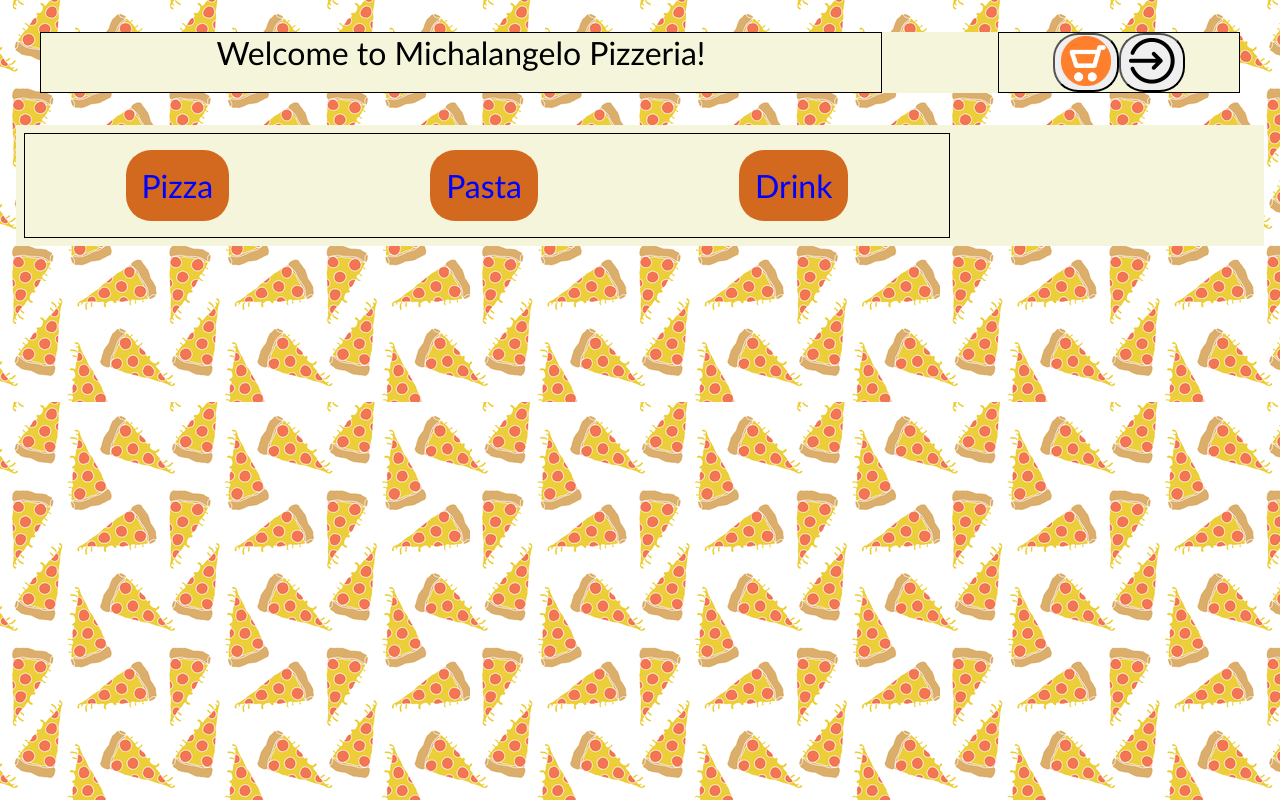
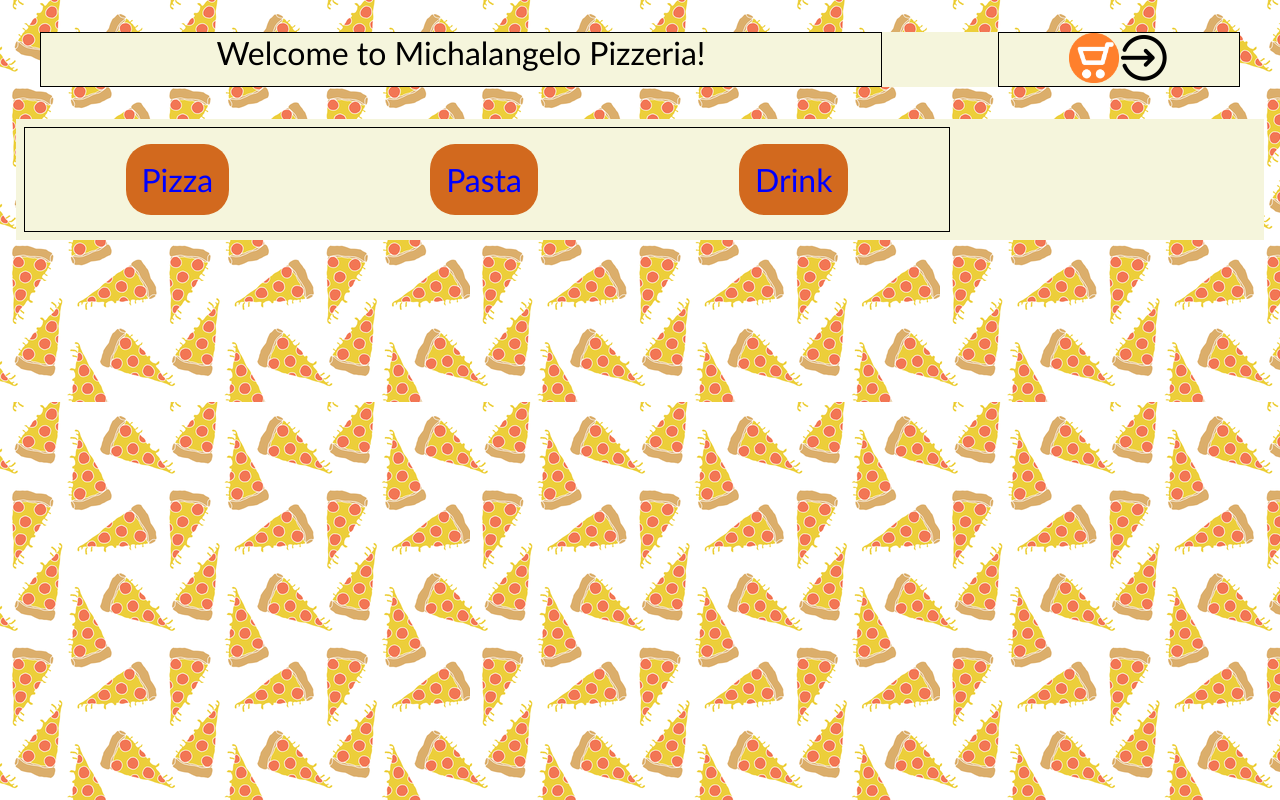
Before and after one commit to ferbjava/pizzeria, an Angular app: page / in a window 1280 px wide. Built offline with nearby package versions, Linux system fonts and the light colour scheme.

Commit message:
Guard added

```diff
--- a/src/app/app-routing.module.ts
+++ b/src/app/app-routing.module.ts
@@ -5,6 +5,7 @@ import { CartComponent} from './cart/cart.component';
 import { OrderFormComponent} from './order-form/order-form.component';
 import {LoginComponent} from './login/login.component';
 import {AdminPanelComponent} from './admin-panel/admin-panel.component';
+import {RoleGuard} from './guards/RoleGuard';
 
 const routes: Routes = [
   { path: '', redirectTo: 'dishes', pathMatch: 'full'},
@@ -12,11 +13,12 @@ const routes: Routes = [
   { path: 'cart', component: CartComponent},
   { path: 'order', component: OrderFormComponent},
   { path: 'login', component: LoginComponent},
-  { path: 'administration', component: AdminPanelComponent}
+  { path: 'administration', component: AdminPanelComponent, canActivate: [RoleGuard] }
 ];
 
 @NgModule({
   imports: [RouterModule.forRoot(routes)],
-  exports: [RouterModule]
+  exports: [RouterModule],
+  providers: [RoleGuard],
 })
 export class AppRoutingModule { }
--- a/src/app/app.component.ts
+++ b/src/app/app.component.ts
@@ -11,8 +11,4 @@ export class AppComponent {
 
   constructor(
   ) {}
-
-  // onLogged(emiter: boolean) {
-  //   emiter ? this.isAdminLogged = true : this.isAdminLogged = false;
-  // }
 }
--- /dev/null
+++ b/src/app/guards/RoleGuard.ts
@@ -0,0 +1,12 @@
+import {Injectable} from '@angular/core';
+import {CanActivate} from '@angular/router';
+import {LoginService} from '../services/login.service';
+
+@Injectable()
+export class RoleGuard implements CanActivate {
+  constructor(private readonly role: LoginService) {}
+
+  canActivate() {
+    return this.role.getLoginStatus();
+  }
+}
--- a/src/app/header-panel/header-panel.component.html
+++ b/src/app/header-panel/header-panel.component.html
@@ -1,17 +1,17 @@
 <div class="header">
-  <span class="title">
+  <span class="title" routerLink="/dishes">
     Welcome to {{title}}!
   </span>
   <span class="control">
-    <button *ngIf="!loginStatus()" class="control-button" routerLink="/cart">
-      <img src="assets/cart.png" width="50" height="50">
-    </button>
-    <button *ngIf="!loginStatus()" class="control-button" routerLink="/login">
-      <img src="assets/login-old.png" width="50" height="50">
-    </button>
-    <span *ngIf="loginStatus()">Welcome Admin1</span>
-    <button *ngIf="loginStatus()" class="control-button" (click)="logOut()" routerLink="/dishes">
-      <img src="assets/logout.png" width="50" height="50">
-    </button>
+    <!--<button *ngIf="!loginStatus()" class="control-button" routerLink="/cart">-->
+      <img *ngIf="!loginStatus()" src="assets/cart.png" width="50" height="50" routerLink="/cart">
+    <!--</button>-->
+    <!--<button *ngIf="!loginStatus()" class="control-button" routerLink="/login">-->
+      <img *ngIf="!loginStatus()" src="assets/login-old.png" width="50" height="50" routerLink="/login">
+    <!--</button>-->
+    <span *ngIf="loginStatus()">Welcome Admin!</span>
+    <!--<button *ngIf="loginStatus()" class="control-button" (click)="logOut()" routerLink="/dishes">-->
+      <img *ngIf="loginStatus()" src="assets/logout.png" width="50" height="50" (click)="logOut()" routerLink="/dishes">
+    <!--</button>-->
   </span>
 </div>
```
